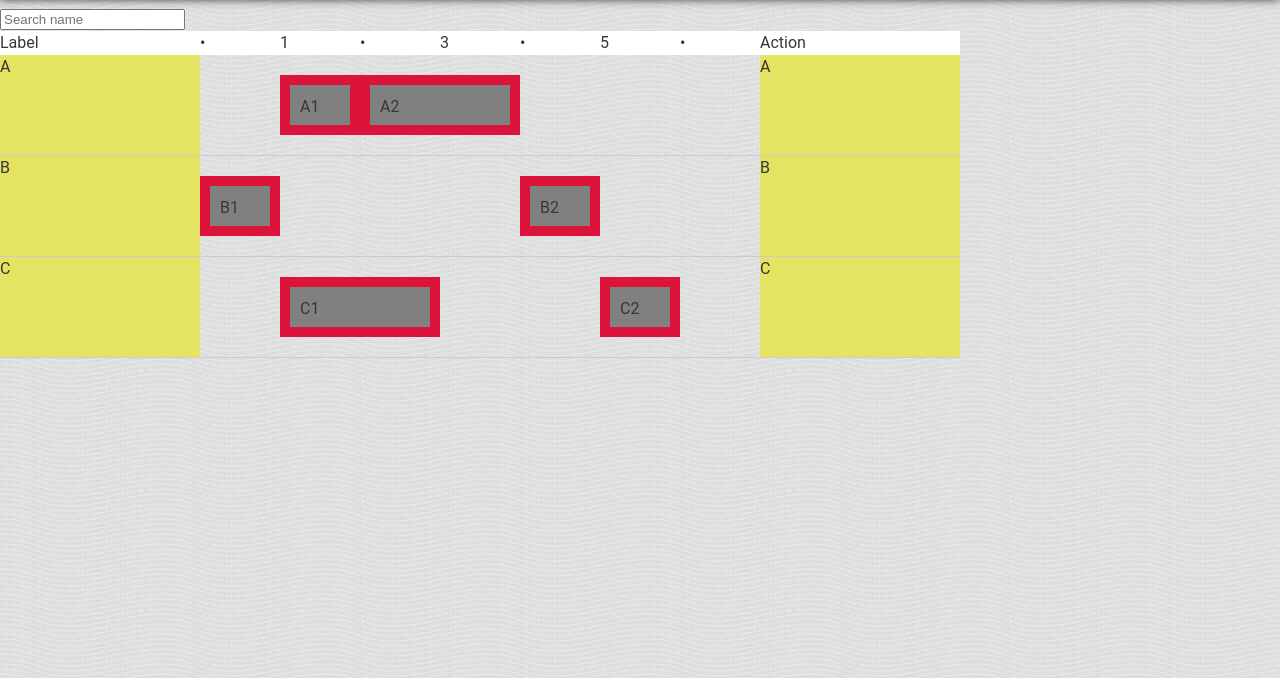
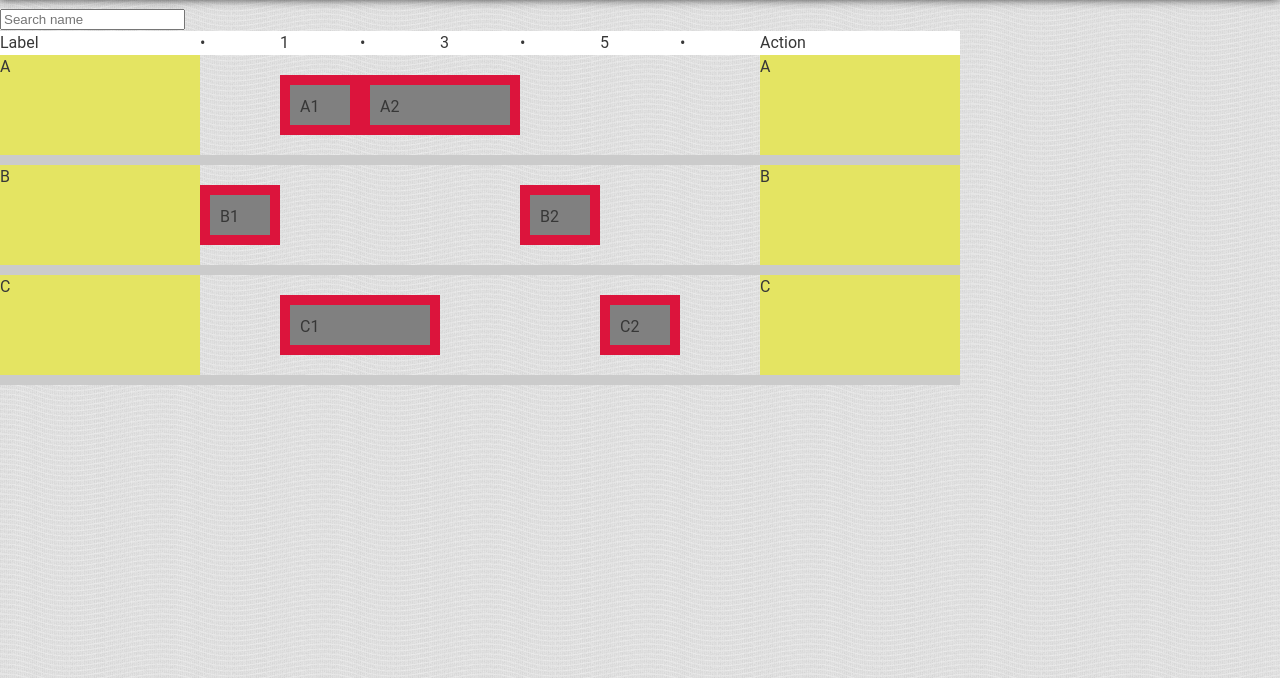
Before and after one commit to narensulegai/angular-gantt, a plain HTML site: page index.html in a window 1280 px wide. Shown: the part 122-800 px from the top of the page. Drawn offline with Linux system fonts and the light colour scheme.

Commit message:
Getting rid of _ helpers

```diff
--- a/javascripts/directives/gantt_chart.js
+++ b/javascripts/directives/gantt_chart.js
@@ -73,30 +73,26 @@ angular.module('ganttDemo')
                 scope.render = function () {
                     var rowEle = element[0].querySelectorAll('[gantt-row] > div');
 
-                    var labels = _.reduce(rowEle, function (m, e) {
+                    angular.forEach(rowEle, function (e) {
                         if (angular.element(e).scope()) {
                             var r = scope.rows[angular.element(e).scope().$id];
 
                             if (r.scope.ganttLabelContainer) {
                                 r.scope.ganttLabelContainer.element[0].style.height = r.element[0].clientHeight + 'px';
-                                m.push(r.scope.ganttLabelContainer.element);
                                 element[0].querySelector('.gantt-labels').appendChild(r.scope.ganttLabelContainer.element[0]);
                             }
                         }
-                        return m;
-                    }, []);
+                    });
 
-                    var actions = _.reduce(rowEle, function (m, e) {
+                    angular.forEach(rowEle, function (e) {
                         if (angular.element(e).scope()) {
                             var r = scope.rows[angular.element(e).scope().$id];
                             if (r.scope.ganttActionContainer) {
                                 r.scope.ganttActionContainer.element[0].style.height = r.element[0].clientHeight + 'px';
-                                m.push(r.scope.ganttActionContainer.element);
                                 element[0].querySelector('.gantt-actions').appendChild(r.scope.ganttActionContainer.element[0]);
                             }
                         }
-                        return m;
-                    }, []);
+                    });
 
                 };
                 scope.debRender = _.debounce(scope.render, 300);
@@ -112,7 +108,7 @@ angular.module('ganttDemo')
                 };
 
                 scope.purge = function () {
-                    _.each(element[0].querySelectorAll('[gantt-action-container], [gantt-label-container]'), function (e) {
+                    angular.forEach(element[0].querySelectorAll('[gantt-action-container], [gantt-label-container]'), function (e) {
                         if (angular.element(e).scope().$$destroyed) {
                             angular.element(e).remove();
                         }
--- a/stylesheets/gantt_chart.css
+++ b/stylesheets/gantt_chart.css
@@ -11,7 +11,7 @@
 }
 
 div[gantt-row], div[gantt-label-container], div[gantt-action-container] {
-    border-bottom: 1px solid #cbcbcb;
+    border-bottom: 10px solid #cbcbcb;
 }
 
 div[gantt-row] {
```
Also changed, not shown: index.html (+1 -0 lines), templates/action_container.html (line endings or trailing spaces), templates/label_container.html (line endings or trailing spaces).
